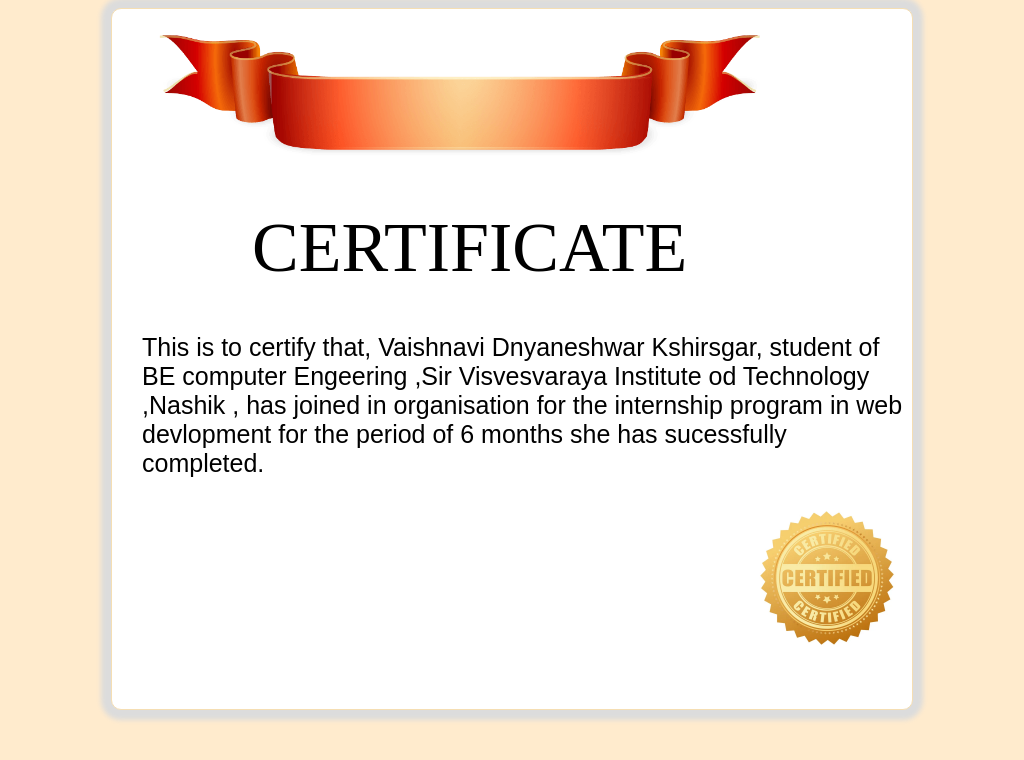
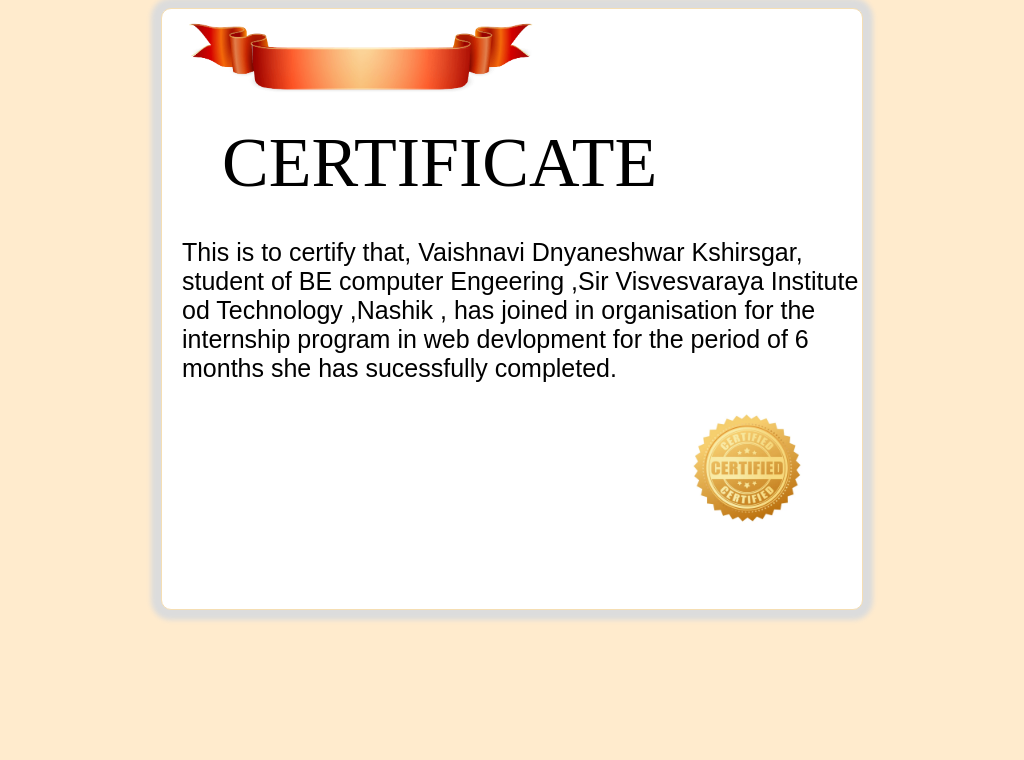
Before and after one commit to vaishnavi-kshirsagar03/certificate, a plain HTML site: page index.html in a window 1024 px wide. Drawn offline with Linux system fonts and the light colour scheme.

Commit message:
media query added

```diff
--- a/index.html
+++ b/index.html
@@ -9,8 +9,8 @@
         background-color: blanchedalmond;
     }
         .Certificate-container{
-            height: 700px;
-            width: 800px;
+            height: 670px;
+            width: 770px;
             background-color: rgb(255, 255, 255);
             border-radius: 10px;
             margin: 0% auto;
@@ -35,11 +35,102 @@
             height: 150px;
            margin-left: 80%;
         }
+
+        /* Mobile  */
+@media (max-width: 767px) {
+    .Certificate-container{
+            height: 400px;
+            width: 400px;
+            background-color: rgb(255, 255, 255);
+            border-radius: 10px;
+            margin: 0% auto;
+            border: 1px solid wheat;
+            box-shadow: 0 0 5px 10px gainsboro;
+
+        }
+        .title{
+            font-size: 40px;
+            color: #000;
+            padding: 10px;
+            margin-left: 20px;
+        }
+        .text{
+            font-size: 15px;
+            color: black;
+            font-family: Arial, Helvetica, sans-serif;
+            margin-left: 10px;
+        }
+        .stamp{
+            height: 60px;
+           margin-left: 80%;
+        }
+}
+
+/* Tablet */
+@media (min-width: 768px) and (max-width: 1024px) {
+    .Certificate-container{
+            height: 600px;
+            width: 600px;
+            background-color: rgb(255, 255, 255);
+            border-radius: 10px;
+            margin: 0% auto;
+            border: 1px solid wheat;
+            box-shadow: 0 0 5px 10px gainsboro;
+
+        }
+        .title{
+            font-size: 70px;
+            color: #000;
+            padding: 10px;
+            margin-left: 50px;
+        }
+        .text{
+            font-size: 20px;
+            color: black;
+            font-family: Arial, Helvetica, sans-serif;
+            margin-left: 20px;
+        }
+        .stamp{
+            height: 120px;
+           margin-left: 75%;
+        }
+}
+
+/* Tablet */
+@media (min-width: 1024px) and (max-width: 1280px) {
+    .Certificate-container{
+            height: 600px;
+            width: 700px;
+            background-color: rgb(255, 255, 255);
+            border-radius: 10px;
+            margin: 0% auto;
+            border: 1px solid wheat;
+            box-shadow: 0 0 5px 10px gainsboro;
+
+        }
+        .title{
+            font-size: 70px;
+            color: #000;
+            padding: 10px;
+            margin-left: 50px;
+        }
+        .text{
+            font-size: 25px;
+            color: black;
+            font-family: Arial, Helvetica, sans-serif;
+            margin-left: 20px;
+        }
+        .stamp{
+            height: 120px;
+           margin-left: 75%;
+        }
+}
+
     </style>
 </head>
 <body class="body">
     <div class="Certificate-container">
-        <img src="./img/ribeen.webp" width="700px" alt="riboon">
+        <img src="./img/ribeen.webp" width="400px" alt="riboon">
         <div class="title">CERTIFICATE</div>
 
         <p class="text">
```
